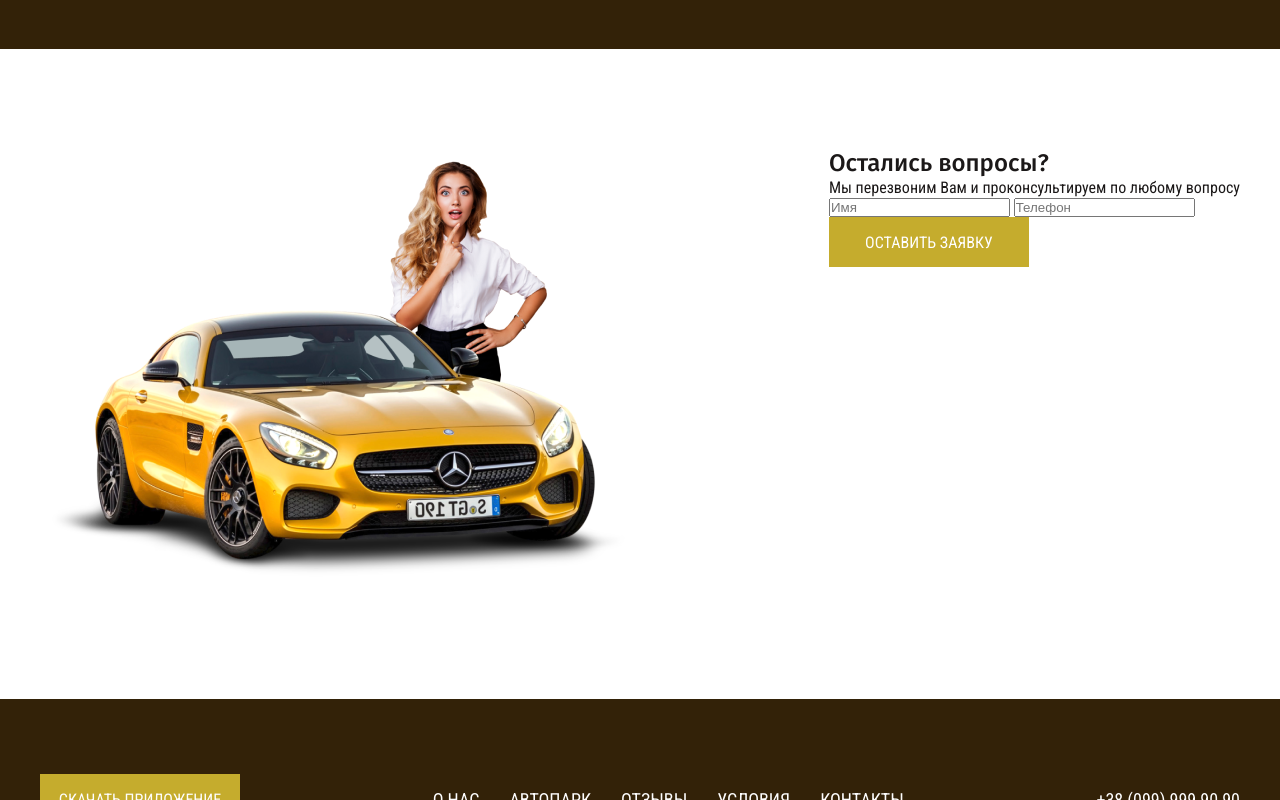
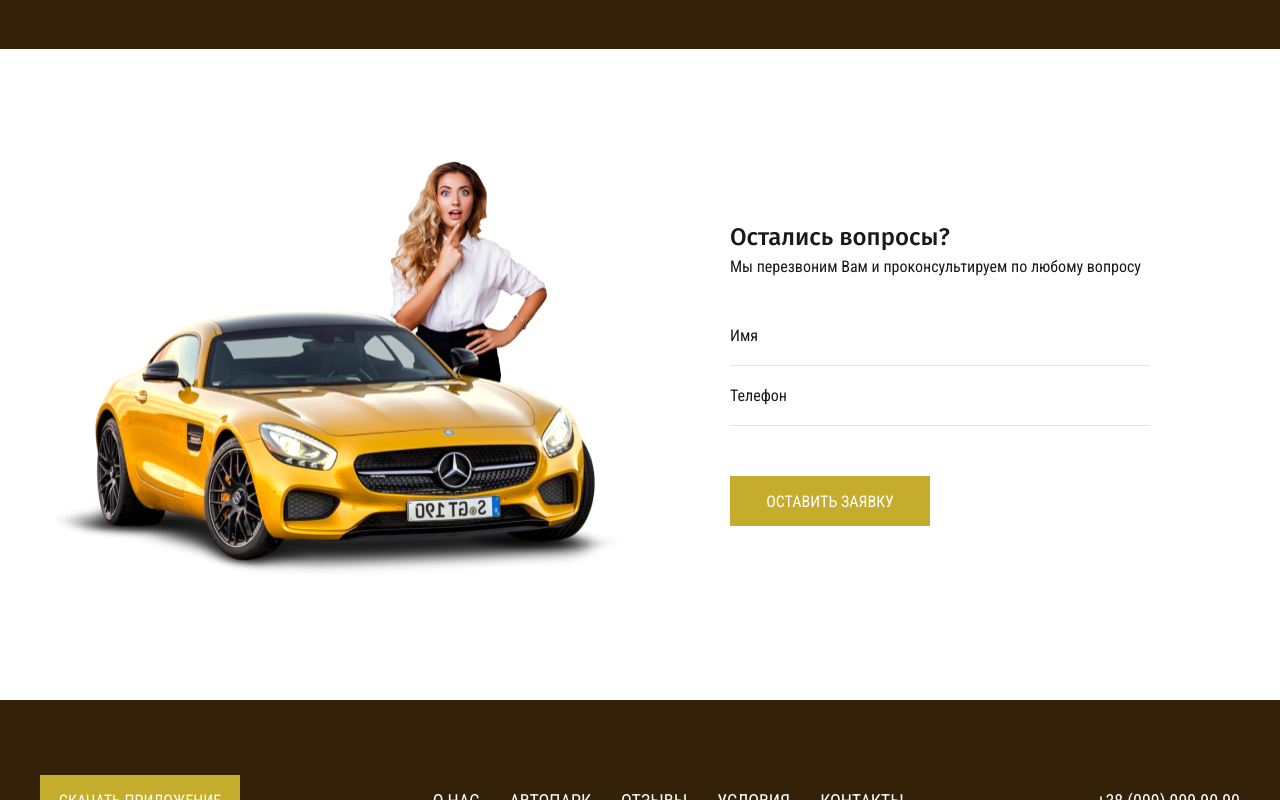
Before and after one commit to zachetka/vp-carsharing, a website: page src/index.html in a window 1280 px wide. Shown: the part 2705-3505 px from the top of the page. Drawn offline with Linux system fonts and the light colour scheme; files that its build step writes are made by us from their sources; files whose address does not match are found by name.

Commit message:
add section feedback

```diff
--- a/src/index.html
+++ b/src/index.html
@@ -214,7 +214,7 @@
             <div class="reviews__slider">
                 <div class="reviews__slide">
                     <div class="reviews__slide-inner">
-                        <p class="reviews__slide-author title">Михаил, 28 лет</p>
+                        <p class="reviews__slide-name title">Михаил, 28 лет</p>
                         <p class="reviews__slide-text">
                             Очень рад, что Вы есть! Пока еще бэху купить не могу, но покататься взять - это отличная
                             возможность! Такое ощущение, что у меня личный огромный автопарк элитных тачек)))
@@ -223,7 +223,7 @@
                 </div>
                 <div class="reviews__slide">
                     <div class="reviews__slide-inner">
-                        <p class="reviews__slide-author title">Инна, 35 лет</p>
+                        <p class="reviews__slide-name title">Инна, 35 лет</p>
                         <p class="reviews__slide-text">
                             Очень радует Ваш сервис. Встречаю ВИП клиентов всегда только на Ваших машинах. Удобно, что
                             расчет по минутам, это экономит бюджет компании.
@@ -232,7 +232,7 @@
                 </div>
                 <div class="reviews__slide">
                     <div class="reviews__slide-inner">
-                        <p class="reviews__slide-author title">Игорь, 25 лет</p>
+                        <p class="reviews__slide-name title">Игорь, 25 лет</p>
                         <p class="reviews__slide-text">
                             Ребята, Вы ТОПЧИК!
                             Брал машину на свидание, покатал девушку, она в восторге, я доволен, все счастливы)
@@ -241,7 +241,7 @@
                 </div>
                 <div class="reviews__slide">
                    <div class="reviews__slide-inner">
-                        <p class="reviews__slide-author title">Марина, 30 лет</p>
+                        <p class="reviews__slide-name title">Марина, 30 лет</p>
                         <p class="reviews__slide-text">
                             Люблю Ваш сервис. Не люблю такси. В приложении быстро нахожу машину поблизости. Всегда чистая,
                             свежая, приятно садиться в нее. До работы или на шопинг еду с комфортом.
@@ -250,7 +250,7 @@
                 </div>
                 <div class="reviews__slide">
                     <div class="reviews__slide-inner">
-                        <p class="reviews__slide-author title">Михаил, 28 лет</p>
+                        <p class="reviews__slide-name title">Михаил, 28 лет</p>
                         <p class="reviews__slide-text">
                             Очень рад, что Вы есть! Пока еще бэху купить не могу, но покататься взять - это отличная
                             возможность! Такое ощущение, что у меня личный огромный автопарк элитных тачек)))
@@ -259,7 +259,7 @@
                 </div>
                 <div class="reviews__slide">
                     <div class="reviews__slide-inner">
-                        <p class="reviews__slide-author title">Инна, 35 лет</p>
+                        <p class="reviews__slide-name title">Инна, 35 лет</p>
                         <p class="reviews__slide-text">
                             Очень радует Ваш сервис. Встречаю ВИП клиентов всегда только на Ваших машинах. Удобно, что
                             расчет по минутам, это экономит бюджет компании.
@@ -268,7 +268,7 @@
                 </div>
                 <div class="reviews__slide">
                     <div class="reviews__slide-inner">
-                        <p class="reviews__slide-author title">Игорь, 25 лет</p>
+                        <p class="reviews__slide-name title">Игорь, 25 лет</p>
                         <p class="reviews__slide-text">
                             Ребята, Вы ТОПЧИК!
                             Брал машину на свидание, покатал девушку, она в восторге, я доволен, все счастливы)
@@ -284,15 +284,15 @@
         <div class="container">
             <div class="feedback__inner">
                 <img class="feedback__img" src="/src/images/feedback-image.png" alt="car">
-                <div class="form">
-                    <h2 class="feedback__title title">Остались вопросы?</h2>
-                    <p class="feedback__text">
+                <form class="feedback__form">
+                    <h2 class="feedback__form-title title">Остались вопросы?</h2>
+                    <p class="feedback__form-text">
                         Мы перезвоним Вам и проконсультируем по любому вопросу
                     </p>
-                    <input class="feedback__input" type="text" placeholder="Имя">
-                    <input class="feedback__input" type="text" placeholder="Телефон">
-                    <button class="feedback__btn btn">Оставить заявку</button>
-                </div>
+                    <input class="feedback__form-input" type="text" placeholder="Имя">
+                    <input class="feedback__form-input" type="text" placeholder="Телефон">
+                    <button class="feedback__form-btn btn">Оставить заявку</button>
+                </form>
             </div>
         </div>
     </section>
--- a/src/styles/blocks/advantages.scss
+++ b/src/styles/blocks/advantages.scss
@@ -30,7 +30,7 @@
         &::after {
             content: '';
             position: absolute;
-            top: 0;
+            top: 3px;
             right: 0;
             display: block;
             width: 16px;
--- a/src/styles/blocks/feedback.scss
+++ b/src/styles/blocks/feedback.scss
@@ -5,13 +5,31 @@
         justify-content: space-between;
     }
     &__img {
+        width: 50%;
     }
-    &__title {
+    &__form {
+        padding: 74px 90px;
+        width: 50%;
     }
-    &__text {
+    &__form-title {
+        margin-bottom: 5px;
     }
-    &__input {
+    &__form-text {
+        margin-bottom: 30px;
     }
-    &__btn {
+    &__form-input {
+        padding: 20px 0;
+        font-weight: 400;
+        font-size: 16px;
+        line-height: 19px;
+        color: $dark;
+        border: none;
+        border-bottom: 1px solid rgba($color: $black, $alpha: 0.1);
+        &::placeholder {
+            color: $dark;
+        }
+    }
+    &__form-btn {
+        margin-top: 50px;
     }
 }
--- a/src/styles/blocks/reviews.scss
+++ b/src/styles/blocks/reviews.scss
@@ -4,8 +4,6 @@
     background-color: $primary;
     &__title {
         margin-bottom: 70px;
-    }
-    &__slider {
     }
     &__slide {
         margin: 0 30px 35px 0;
@@ -21,9 +19,4 @@
         padding: 45px 30px;
         text-align: center;
     }
-    &__slide-author {
-
-    }
-    &__slide-text {
-    }
 }
--- a/src/styles/global.scss
+++ b/src/styles/global.scss
@@ -36,6 +36,13 @@ button {
     cursor: pointer;
 }
 
+input:not([type=checkbox]):not([type=radio]), textarea {
+    display: block;
+    width: 100%;
+    resize: none;
+    font-family: $fontFamilyFirst;
+}
+
 .container {
     margin: 0 auto;
     padding: 0 10px;
--- a/src/styles/main.scss
+++ b/src/styles/main.scss
@@ -1,4 +1,5 @@
 /* Common style */
+@import 'mixins';
 @import 'variables';
 @import 'global';
 
--- /dev/null
+++ b/src/styles/mixins.scss
@@ -0,0 +1,7 @@
+@function max($numbers...) {
+    @return m#{a}x(#{$numbers});
+}
+
+@function min($numbers...) {
+    @return m#{i}n(#{$numbers});
+}
--- a/src/styles/variables.scss
+++ b/src/styles/variables.scss
@@ -1,3 +1,4 @@
+
 /* Text */
 $fontFamilyFirst: 'Roboto Condensed', sans-serif;
 $fontFamilySecond: 'Fira Sans', sans-serif;
```
Also changed, not shown: docs/index.html (+1 -1 lines), docs/assets/style.min.css.
